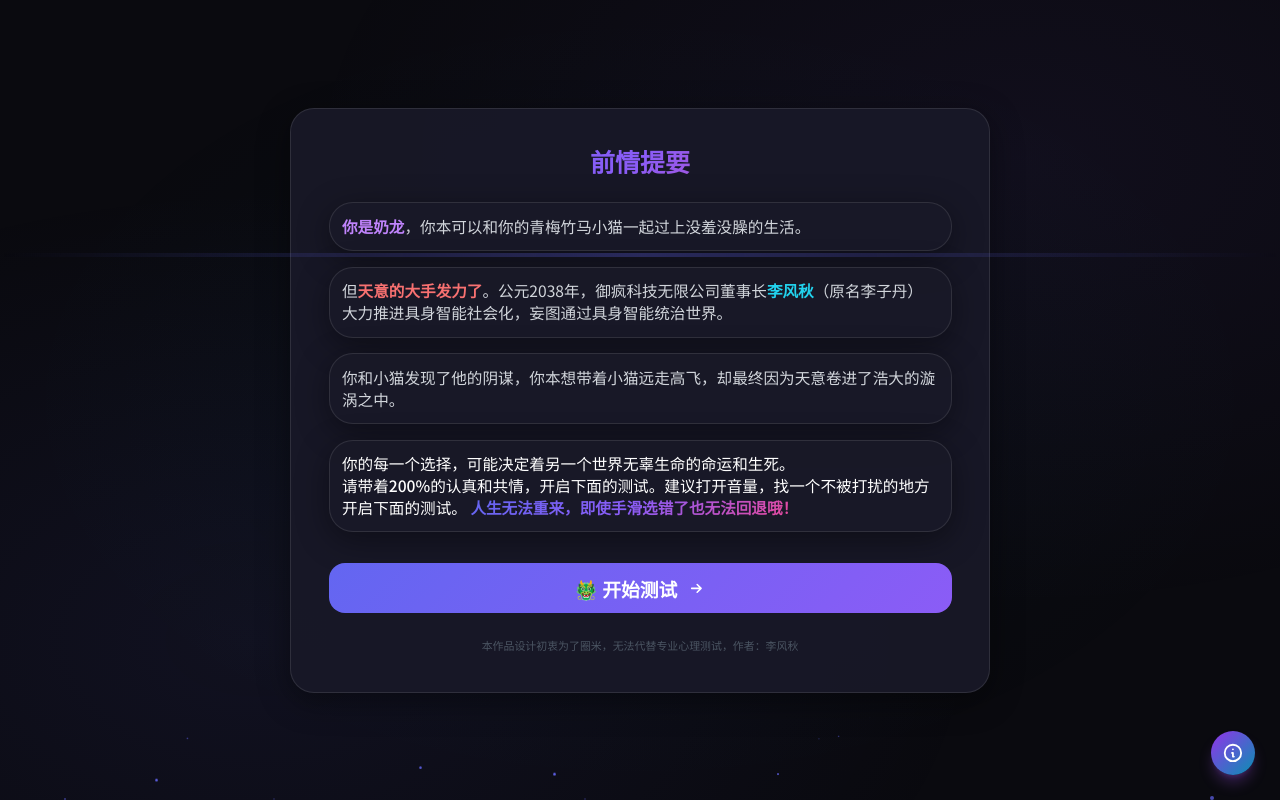
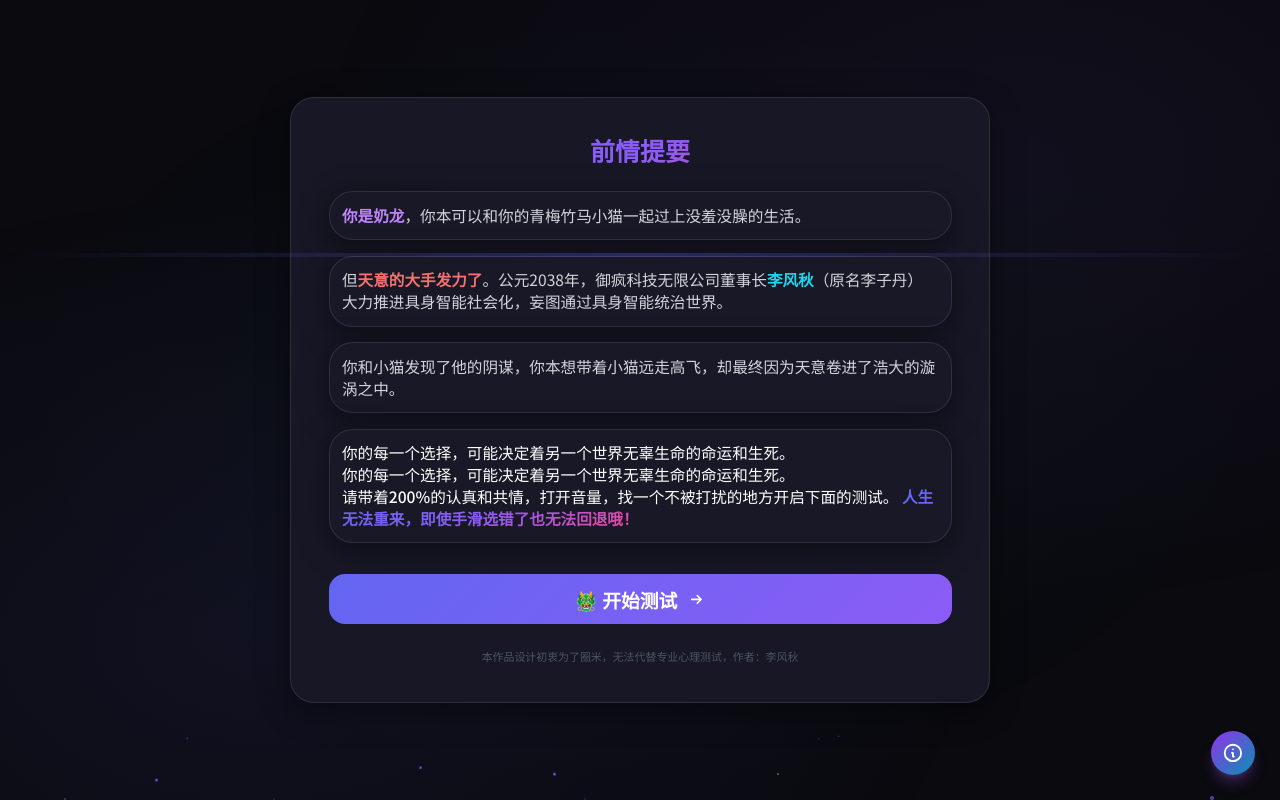
Before and after one commit to SMF12138/FLYJs-MBTI-NAILONG-BAN, a Vue app in the folder app/: page / in a window 1280 px wide. Both pictures are taken after a click on the button "开始测试". Built offline with nearby package versions, Linux system fonts and the light colour scheme.

Commit message:
fix: 前情提要文案精简

```diff
--- a/app/src/components/StartScreen.vue
+++ b/app/src/components/StartScreen.vue
@@ -95,7 +95,8 @@ const showStory = () => {
             </p>
             <p class="glass-card p-4 border-l-4 border-green-500 text-white font-medium">
               你的每一个选择，可能决定着另一个世界无辜生命的命运和生死。<br>
-              请带着200%的认真和共情，开启下面的测试。建议打开音量，找一个不被打扰的地方开启下面的测试。              <span class="font-bold gradient-text">人生无法重来，即使手滑选错了也无法回退哦！</span>
+              你的每一个选择，可能决定着另一个世界无辜生命的命运和生死。<br>
+              请带着200%的认真和共情，打开音量，找一个不被打扰的地方开启下面的测试。              <span class="font-bold gradient-text">人生无法重来，即使手滑选错了也无法回退哦！</span>
             </p>
           </div>
 
```
